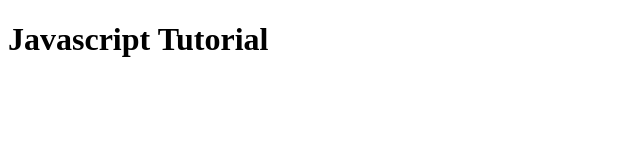
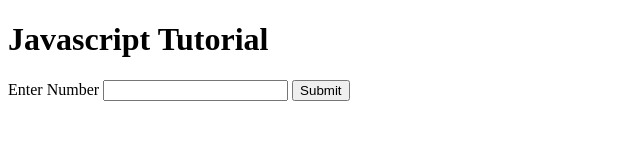
Before and after one commit to mairan-anjum/Javascript-Learning, a plain HTML site: page index.html in a window 1280 px wide. Shown: the whole page, without its empty margins (0-640 px from the left). Drawn offline with Linux system fonts and the light colour scheme.

Commit message:
Now changed

```diff
--- a/index.html
+++ b/index.html
@@ -8,6 +8,11 @@
   </head>
   <body>
     <h1>Javascript Tutorial</h1>
+    <form class="form">
+      <label for="num12">Enter Number</label>
+      <input type="number" id="num12" />
+      <input type="submit" />
+    </form>
     <script src="./app.js"></script>
   </body>
 </html>
```
Also changed, not shown: app.js (+33 -0 lines).
